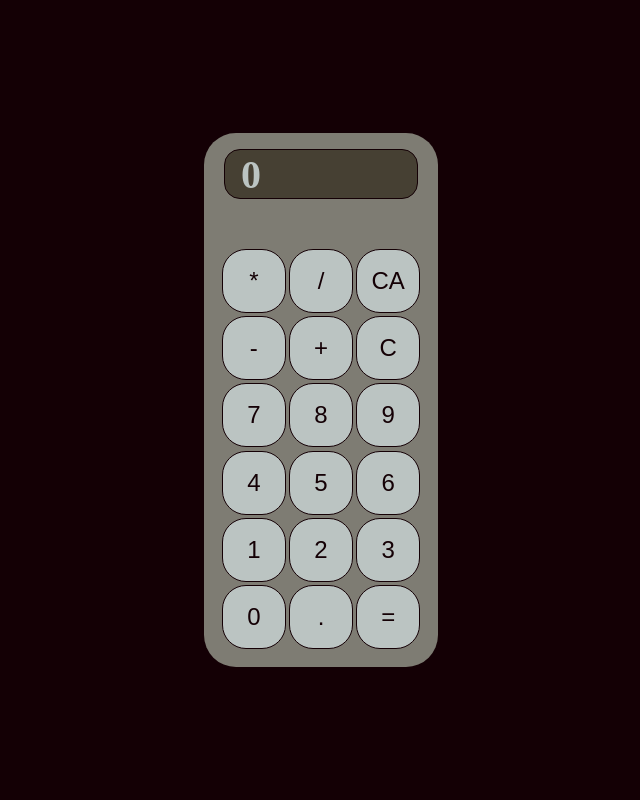
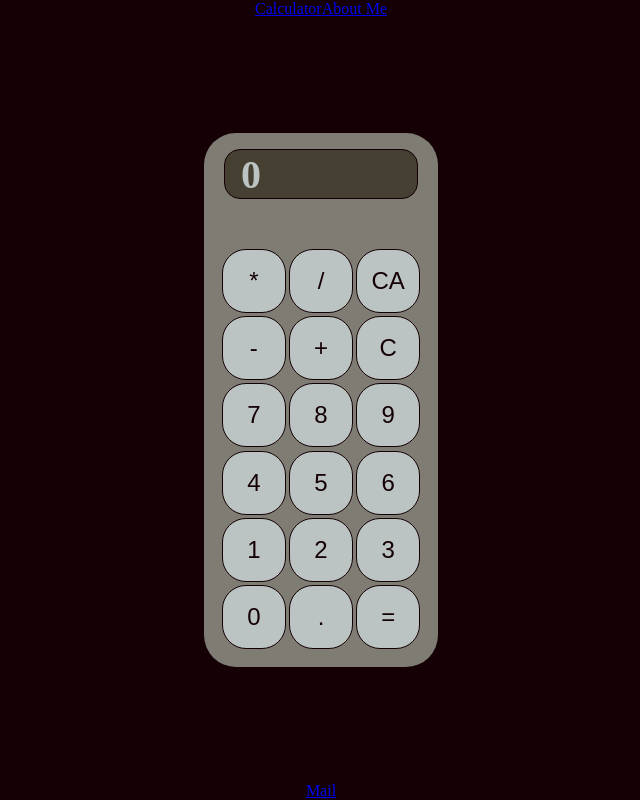
Before and after one commit to tiagoramirez/calculator-angular, an Angular app: page / in a window 1280 px wide. Shown: the whole page, without its empty margins (319-959 px from the left). Built offline with nearby package versions, Linux system fonts and the light colour scheme.

Commit message:
Encarando para enrutado(routing)

```diff
--- a/src/app/app.component.html
+++ b/src/app/app.component.html
@@ -1 +1,10 @@
+<nav>
+    <a href="#">Calculator</a>
+    <a href="#">About Me</a>
+</nav>
+
 <app-calculator></app-calculator>
+
+<footer>
+    <a href="mailto:tiagoramirez2001@gmail.com">Mail</a>
+</footer>
--- a/src/styles.css
+++ b/src/styles.css
@@ -3,9 +3,10 @@ body {
     background-color: #140005;
 }
 
-app-root{
+app-root {
     display: flex;
-    justify-content: center;
+    flex-direction: column;
+    justify-content: space-between;
     align-items: center;
     height: 100vh;
 }
```
